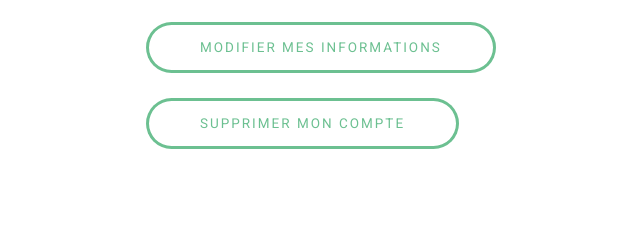
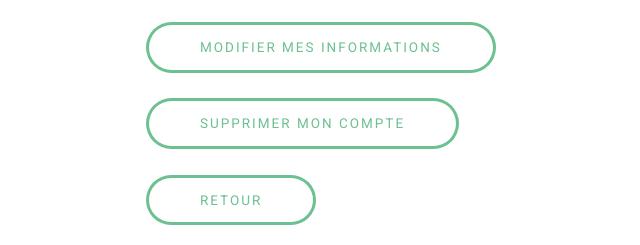
Before and after one commit to quentinEpsi/Stage_Symfony, a Symfony app: template templates/moncompte/index.html.twig in a window 1280 px wide. Shown: the part 810-1055 px from the top of the page, without its empty margins (179-819 px from the left). Before the commit the page ends 959 px from the top, so only its background shows below. Run offline with Twig, Linux system fonts and the light colour scheme; the template is opened without the code that fills it: most values are stand-ins (such as "Sample title", 1, 10 or a date in 2020); some libraries are stand-ins or nearby versions.

Commit message:
Ajout bouton retour moncompte et modif css compte modif

```diff
--- a/templates/moncompte/index.html.twig
+++ b/templates/moncompte/index.html.twig
@@ -30,7 +30,8 @@
                         <li class="list-group-item">Crédits : {{ infosArtisan.credit }}</li><br>
                         <a href="{{ path('changepassword') }}"><input type="submit" class="btn btn-success" value="Changer le mot de passe"></a><br><br>
                         <a href="{{ path('moncomptemodif') }}"><input type="submit" class="btn btn-primary" value="Modifier mes informations"> </a><br><br>
-                        <input type="submit" class="btn btn-danger" value="Supprimer mon compte">
+                        <input type="submit" class="btn btn-danger" value="Supprimer mon compte"><br><br>
+                        <a href="{{ path('espacepartenaire') }}"><input type="submit" class="btn btn-primary" value="Retour"> </a>
                     </ul>
                 </div>
             </div>
--- a/templates/moncomptemodif/index.html.twig
+++ b/templates/moncomptemodif/index.html.twig
@@ -17,7 +17,7 @@
                             {{ form_row(form.tel,{'label':'Téléphone :','attr':{'class':'form-control', 'name':'tel'}}) }}
                             {{ form_row(form.mail,{'label':'Email :','attr':{'class':'form-control', 'name':'mail'}}) }}
                             {{ form_row(form.description,{'label':'Description :','attr':{'class':'form-control', 'name':'description'}}) }}
-                            {{ form_row(form.sauvegarde,{'label':'Sauvegarder :','attr':{'class':'form-control', 'name':'sauvegarde', 'id':'idArtisan'}}) }}
+                            {{ form_row(form.sauvegarde,{'label':'Sauvegarder','attr':{'class':'btn btn-primary', 'name':'sauvegarde', 'id':'idArtisan'}}) }}
                             {{ form_end(form) }}
                         </div>
                     </div>
```
